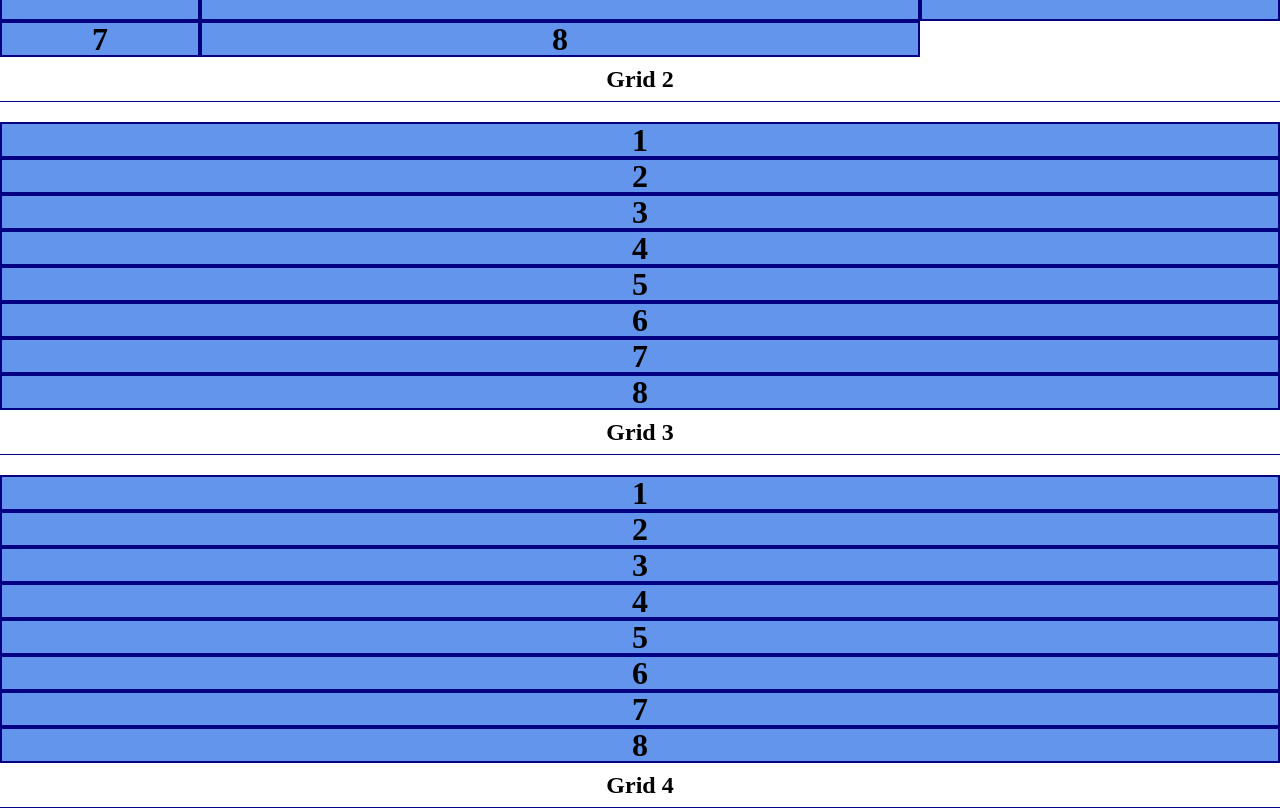
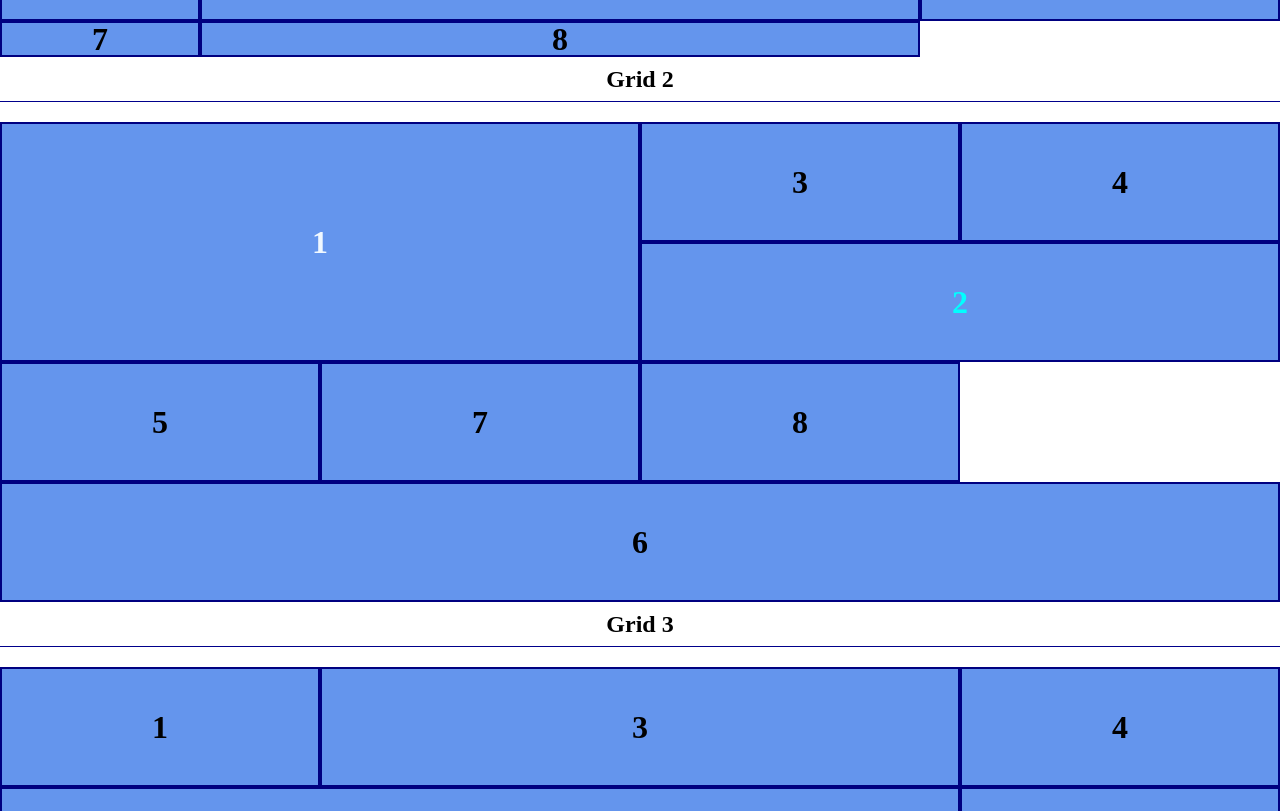
Before and after one commit to balu0020/week11_lesson, a plain HTML site: page index.html in a window 1280 px wide. Shown: the part 360-1171 px from the top of the page. Drawn offline with Linux system fonts and the light colour scheme.

Commit message:
Created more grid code with different sections

```diff
--- a/css/styles.css
+++ b/css/styles.css
@@ -98,5 +98,72 @@ section.one article {
 
     /* the explicit grid is what you define, the implicit grid is what the browser figures out based on content that spills outside of your defined explicit grid in the example below, the third row won't have any height */
     grid-template-rows: 120px 120px;
+}
+
+section.two article {
+    display: grid;
+
+    /* repeat lets you define any number of rows/columns to take up the same amount of space */
+    grid-template-columns: repeat(4, 1fr);
+
+    /* grid-auto-rows tells all rows to be this size */
+    grid-auto-rows: 120px;
+
+    /* tell the grid to fill in the spaces left by a cell that doesn't fit */
+    grid-auto-flow: dense;
+}
+
+/* you can control the individual cells - or the children of the grid - to position or size them individually */
+
+section.two div:nth-child(1) {
+    color: aliceblue;
+
+    /* you can tell one of your cells to start at a row or column, and end at a row or column */
+    grid-column-start: 1;
+    grid-column-end: 3;
+
+    grid-row-start: 1;
+    grid-row-end: 3;
+}
+
+section.two div:nth-child(2) {
+    color: aqua;
+
+    grid-column-start: 3;
+    grid-column-end: 5;
+
+    grid-row-start: 2;
+    grid-row-end: 3;
+}
+
+section.two div:nth-child(6) {
+    grid-column-start: 1;
+
+    /* you can use span to say how many column or rows to stretch across */
+    grid-column-end: span 4;
+}
+
+section.three article {
+    display: grid;
+    grid-auto-flow: dense;
+
+    grid-template-columns: 1fr 2fr 1fr;
+    grid-auto-rows: 120px;
+}
+
+section.three div:nth-child(2) {
+    /* by default, everything has an order value of 0, anything with a higher order comes later, anything with a lower order comes later */
+    order: 1;
+}
+
+section.three div:nth-child(5) {
+    /* you can use a shorthand for start and end */
+    grid-area: 2 / 1 / span 2 / span 2;
+
+    /* this is equivalant to writing
+    grid-column-start: 1;
+    grid-row-start: 1;
+    grid-column-end: span 2;
+    grid-row-end: span 2; */
 
 }
```
